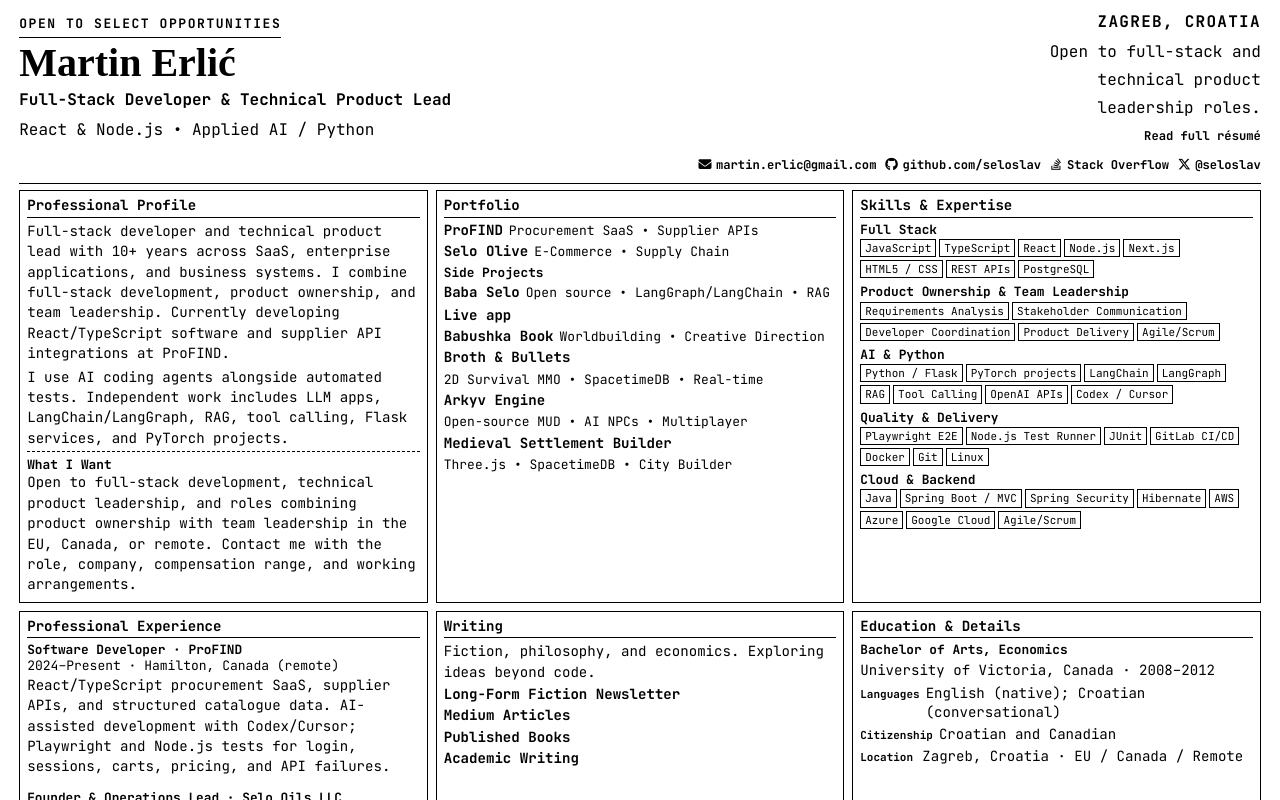
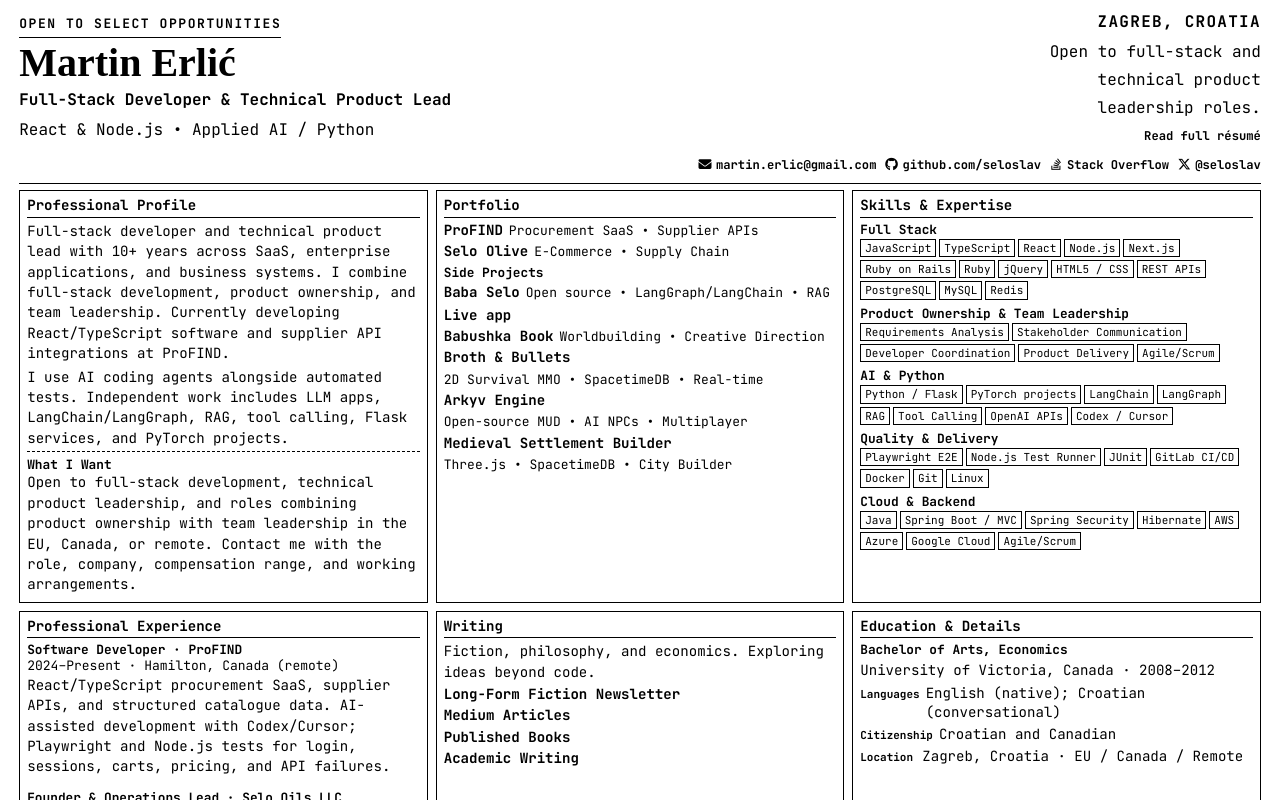
Before and after one commit to SeloSlav/my-resume, a Next.js app: page / in a window 1280 px wide. Shown: the top 800 px of the page. Built offline with nearby package versions, Linux system fonts and the light colour scheme.

Commit message:
Add Ruby and database skills to profile

```diff
--- a/app/config/content.ts
+++ b/app/config/content.ts
@@ -425,8 +425,8 @@
         simple: "Full Stack"
       },
       skills: {
-        tech: ["JAVASCRIPT", "TYPESCRIPT", "REACT", "NODE.JS", "NEXT.JS", "HTML5/CSS", "REST_APIS", "POSTGRESQL"],
-        simple: ["JavaScript", "TypeScript", "React", "Node.js", "Next.js", "HTML5 / CSS", "REST APIs", "PostgreSQL"]
+        tech: ["JAVASCRIPT", "TYPESCRIPT", "REACT", "NODE.JS", "NEXT.JS", "RUBY_ON_RAILS", "RUBY", "JQUERY", "HTML5/CSS", "REST_APIS", "POSTGRESQL", "MYSQL", "REDIS"],
+        simple: ["JavaScript", "TypeScript", "React", "Node.js", "Next.js", "Ruby on Rails", "Ruby", "jQuery", "HTML5 / CSS", "REST APIs", "PostgreSQL", "MySQL", "Redis"]
       }
     },
     engineering: {
--- a/app/layout.tsx
+++ b/app/layout.tsx
@@ -48,8 +48,13 @@
     "React",
     "Node.js",
     "Next.js",
+    "Ruby on Rails",
+    "Ruby",
+    "jQuery",
     "REST APIs",
     "PostgreSQL",
+    "MySQL",
+    "Redis",
     "Python",
     "Flask",
     "PyTorch projects",
@@ -66,7 +71,7 @@
     "E-commerce",
   ],
   skills:
-    "Full-stack development, product ownership, team leadership, requirements analysis, stakeholder communication, JavaScript, TypeScript, React, Node.js, Next.js, REST APIs, PostgreSQL, Python, Flask, AI integrations, RAG, LangGraph, LangChain, Playwright, Node.js test runner, Java, Spring Boot / MVC, GitLab CI/CD, Docker",
+    "Full-stack development, product ownership, team leadership, requirements analysis, stakeholder communication, JavaScript, TypeScript, React, Node.js, Next.js, Ruby on Rails, Ruby, jQuery, REST APIs, PostgreSQL, MySQL, Redis, Python, Flask, AI integrations, RAG, LangGraph, LangChain, Playwright, Node.js test runner, Java, Spring Boot / MVC, GitLab CI/CD, Docker",
 };
 
 export const metadata: Metadata = {
```
